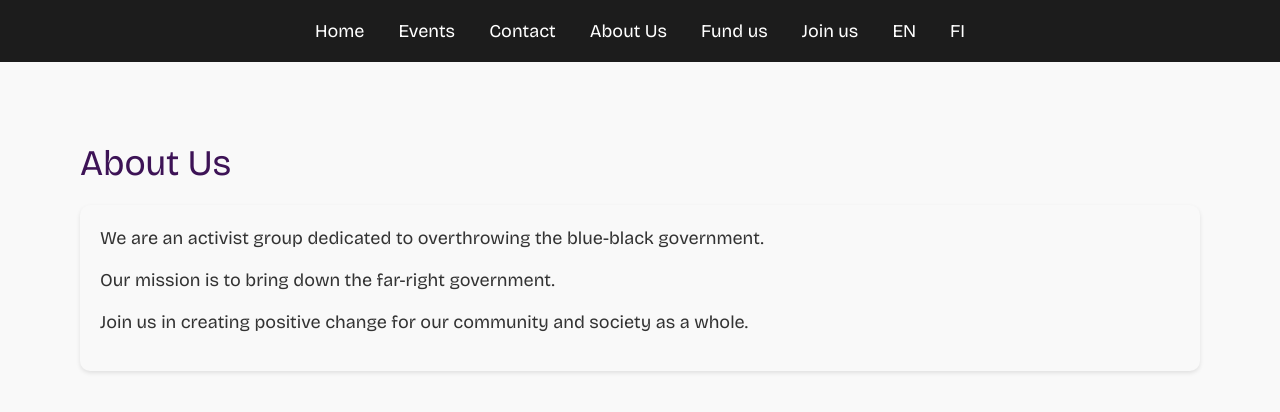
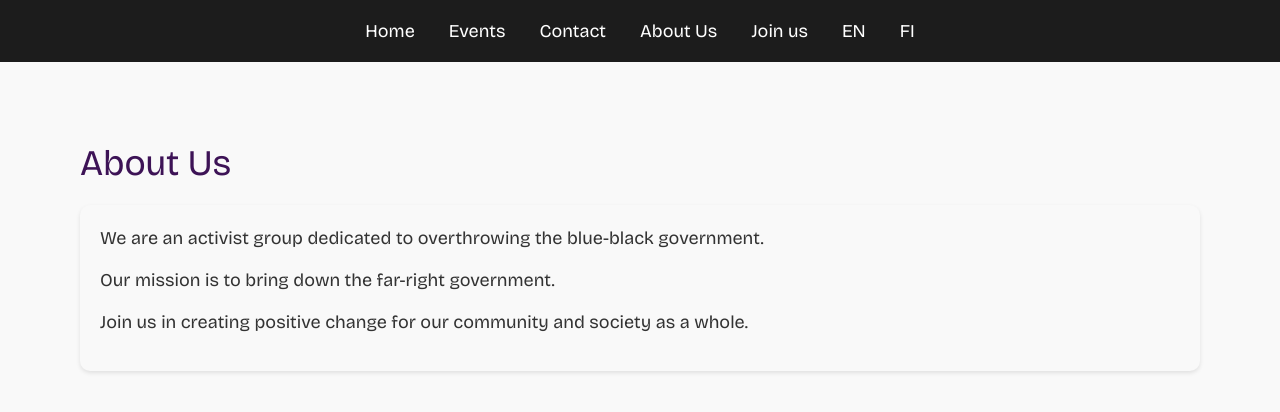
Before and after one commit to botsarefuture/smhv_website, a Python web app: template templates/en/about.html in a window 1280 px wide. Shown: the top 412 px of the page. Run offline with Jinja, Linux system fonts and the light colour scheme; the template is opened without the code that fills it, so the values that code supplies are empty; some web fonts are replaced.

Commit message:
Removed fund us thingo

```diff
--- a/templates/base_en.html
+++ b/templates/base_en.html
@@ -30,7 +30,6 @@
                 <li><a href="{{ url_for('events', lang='en') }}">Events</a></li>
                 <li><a href="{{ url_for('contact', lang='en') }}">Contact</a></li>
                 <li><a href="{{ url_for('about', lang='en') }}">About Us</a></li>
-                <li><a href="https://mesenaatti.me/3185/rahoita-taistelua-sinimustaa-hallitusta-vastaan/">Fund us</a></li>
                 <li><a href="{{ url_for('join', lang='en') }}">Join us</a></li>
                 <li><a href="{{ url_for('change_language', lang='en') }}">EN</a></li>
                 <li><a href="{{ url_for('change_language', lang='fi') }}">FI</a></li>
--- a/templates/base_fi.html
+++ b/templates/base_fi.html
@@ -29,7 +29,6 @@
                 <li><a href="{{ url_for('events') }}">Tapahtumat</a></li>
                 <li><a href="{{ url_for('contact') }}">Ota yhteyttä</a></li>
                 <li><a href="{{ url_for('about') }}">Meistä</a></li>
-                <li><a href="https://mesenaatti.me/3185/rahoita-taistelua-sinimustaa-hallitusta-vastaan/">Rahoita meitä</a></li>
                 <li><a href="{{ url_for('join') }}">Liity</a></li>
                 <li><a href="{{ url_for('change_language', lang='en') }}">EN</a></li>
                 <li><a href="{{ url_for('change_language', lang='fi') }}">FI</a></li>
```
